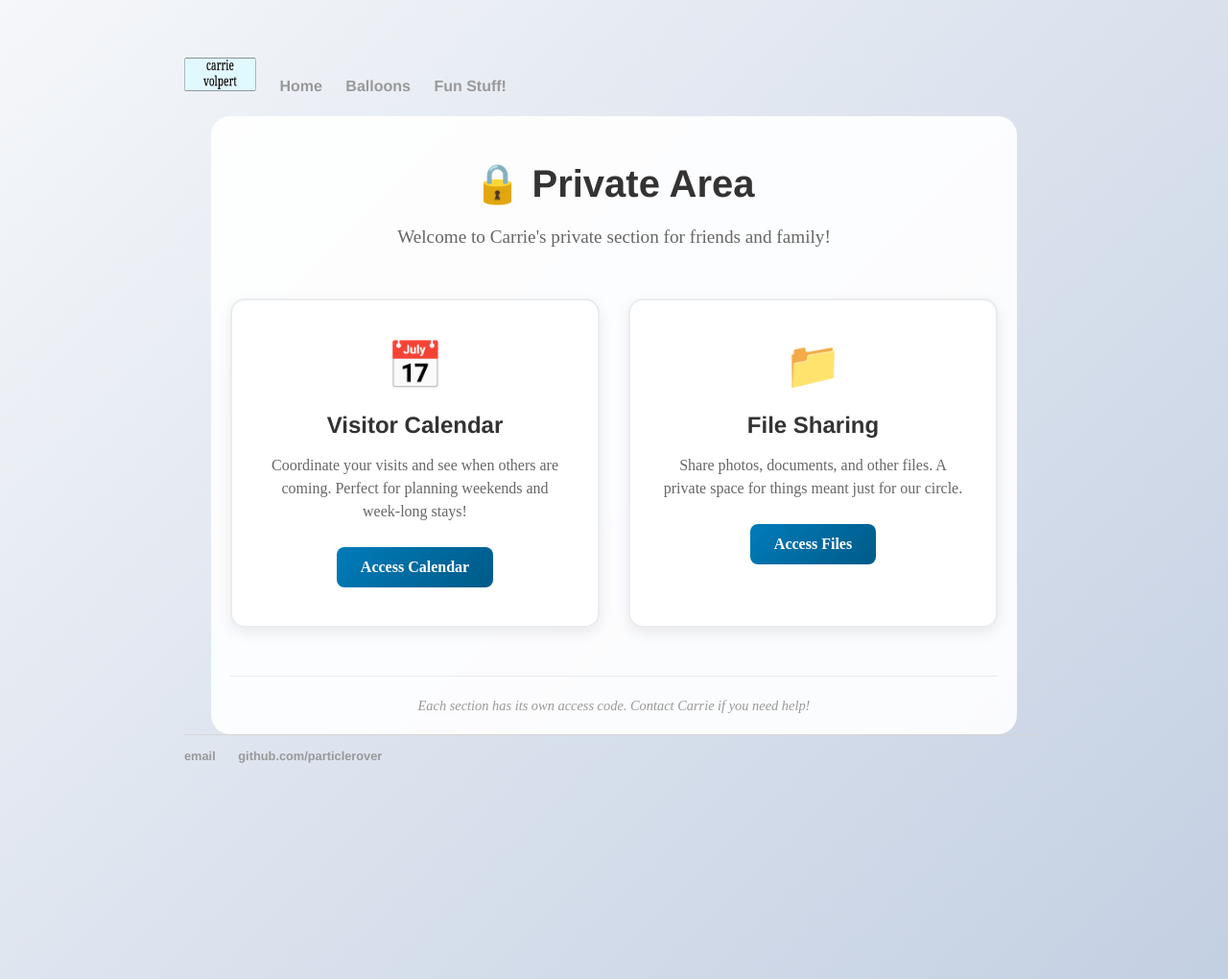
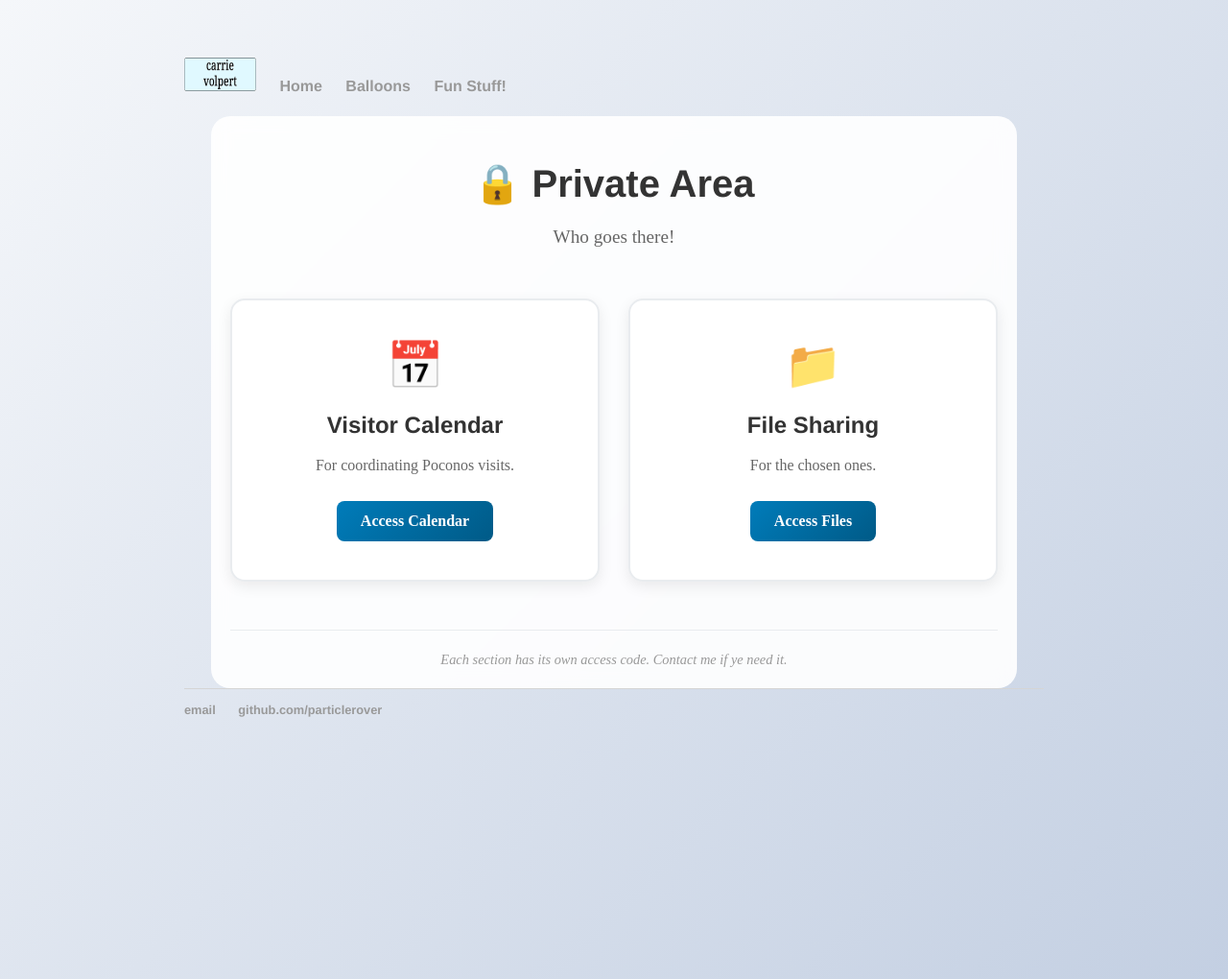
Before and after one commit to particlerover/particlerover.github.io, a Jekyll site: the page built from private/index.html, in a window 1280 px wide. Shown: the whole page at 96% size. Built offline with Jekyll 4.4.1, drawn with Linux system fonts in a browser that asks for light colours.

Commit message:
Update private area messages for clarity

```diff
--- a/private/index.html
+++ b/private/index.html
@@ -6,27 +6,27 @@ title: Private Area - Friends & Family
 <div class="private-landing">
     <div class="private-header">
         <h1>🔒 Private Area</h1>
-        <p>Welcome to Carrie's private section for friends and family!</p>
+        <p>Who goes there!</p>
     </div>
 
     <div class="private-sections">
         <div class="section-card">
             <div class="section-icon">📅</div>
             <h2>Visitor Calendar</h2>
-            <p>Coordinate your visits and see when others are coming. Perfect for planning weekends and week-long stays!</p>
+            <p>For coordinating Poconos visits. </p>
             <a href="/private/calendar/" class="section-btn">Access Calendar</a>
         </div>
 
         <div class="section-card">
             <div class="section-icon">📁</div>
             <h2>File Sharing</h2>
-            <p>Share photos, documents, and other files. A private space for things meant just for our circle.</p>
+            <p>For the chosen ones. </p>
             <a href="/private/files/" class="section-btn">Access Files</a>
         </div>
     </div>
 
     <div class="private-footer">
-        <p><em>Each section has its own access code. Contact Carrie if you need help!</em></p>
+        <p><em>Each section has its own access code. Contact me if ye need it.</em></p>
     </div>
 </div>
 
```
